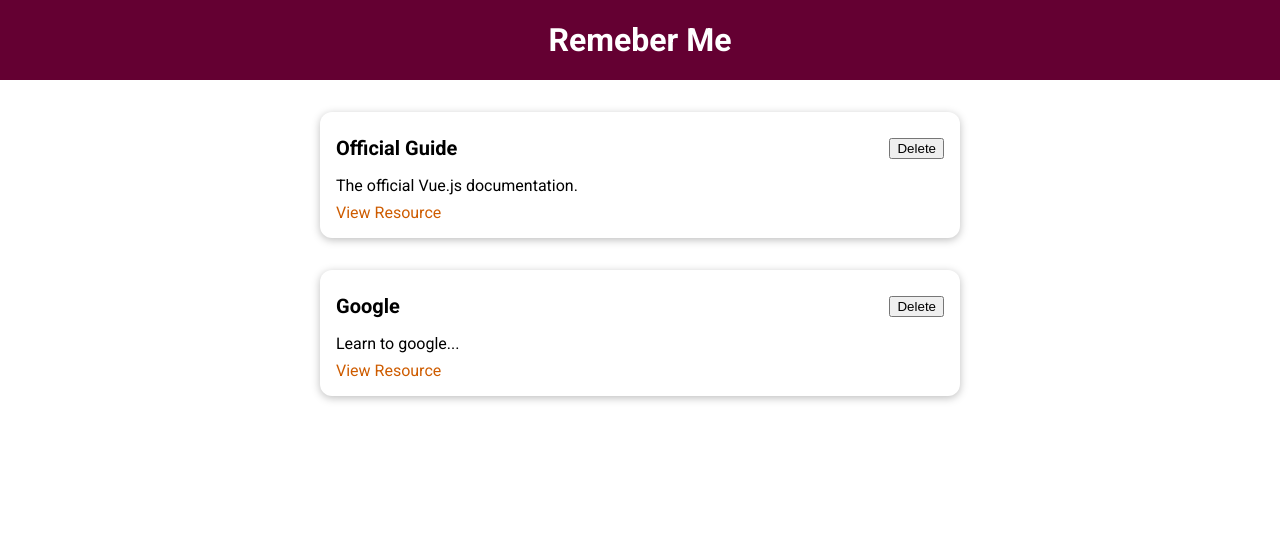
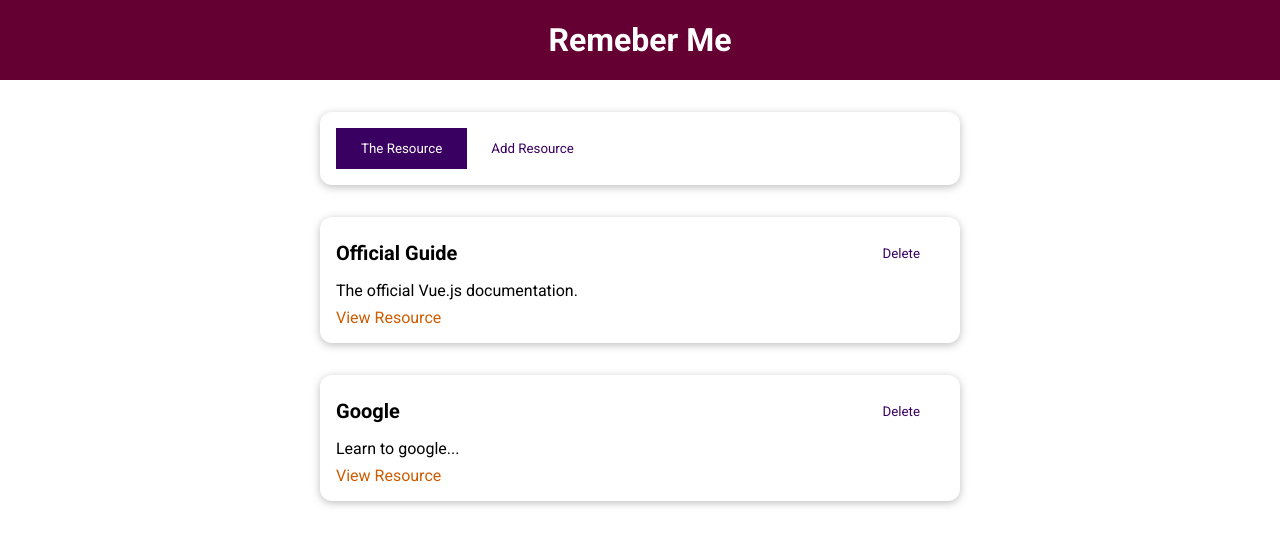
Before and after one commit to hatef-dev/Vue-Projects, a Vue app in the folder 01/: page / in a window 1280 px wide. Shown: the top 546 px of the page. Built offline with nearby package versions, Linux system fonts and the light colour scheme.

Commit message:
add fetch data

```diff
--- a/01/src/App.vue
+++ b/01/src/App.vue
@@ -1,45 +1,27 @@
 <template>
-  <the-header  title="Remeber Me"></the-header>
-  <stored-resources :resources="storedResources"></stored-resources>
+  <the-header title="Remeber Me"></the-header>
+  <the-resources></the-resources>
 </template>
 
 <script>
-import TheHeader from './components/layout/TheHeader.vue';
-import StoredResources from './components/learning-resource/StoredResources.vue';
+import TheHeader from "./components/layout/TheHeader.vue";
+import TheResources from "./components/learning-resource/TheResources.vue";
 export default {
   components: {
-    StoredResources,
+    TheResources,
     TheHeader,
-  },
-  data() {
-    return {
-      storedResources: [
-        {
-          id: "official-guide",
-          title: "Official Guide",
-          description: "The official Vue.js documentation.",
-          link: "https://vuejs.org",
-        },
-        {
-          id: "google",
-          title: "Google",
-          description: "Learn to google...",
-          link: "https://google.org",
-        },
-      ],
-    };
   },
 };
 </script>
 <style>
-@import url('https://fonts.googleapis.com/css2?family=Roboto:wght@400;700&display=swap');
+@import url('https://fonts.googleapis.com/css2?family=Roboto:ital,wght@0,100;0,300;0,400;0,500;0,700;0,900;1,100;1,300;1,400;1,500;1,700;1,900&display=swap');
 
 * {
   box-sizing: border-box;
 }
 
 html {
-  font-family: 'Roboto', sans-serif;
+  font-family: "Roboto", sans-serif;
 }
 
 body {
--- /dev/null
+++ b/01/src/components/UI/BaseButton.vue
@@ -0,0 +1,38 @@
+<template>
+    <button :type="type" :class="mode">
+        <slot></slot>
+    </button>
+</template>
+
+<script>
+export default {
+  props:['mode', 'type']
+}
+</script>
+<style scoped>
+button {
+  padding: 0.75rem 1.5rem;
+  font-family: inherit;
+  background-color: #3a0061;
+  border: 1px solid #3a0061;
+  color: white;
+  cursor: pointer;
+}
+
+button:hover,
+button:active {
+  background-color: #270041;
+  border-color: #270041;
+}
+
+.flat {
+  background-color: transparent;
+  color: #3a0061;
+  border: none;
+}
+
+.flat:hover,
+.flat:active {
+  background-color: #edd2ff;
+}
+</style>
--- /dev/null
+++ b/01/src/components/learning-resource/AddResource.vue
@@ -0,0 +1,68 @@
+<template>
+  <base-card>
+    <template v-slot:card>
+      <form @submit.prevent="addResourcesToData">
+        <div class="form-control">
+          <label for="title">Title</label>
+          <input id="title" name="title" type="text" ref="title" />
+        </div>
+        <div class="form-control">
+          <label for="description">Description</label>
+          <input
+            id="description"
+            name="description"
+            type="text"
+            ref="description"
+          />
+        </div>
+        <div class="form-control">
+          <label for="link">Link</label>
+          <input id="link" name="link" type="url" ref="link" />
+        </div>
+        <div class="form-control">
+          <base-button type="submit">Add Resources</base-button>
+        </div>
+      </form>
+    </template>
+  </base-card>
+</template>
+<script>
+export default {
+  inject: ["addResource"],
+  methods: {
+    addResourcesToData() {
+      const titleValue = this.$refs.title.value;
+      const descriptionValue = this.$refs.description.value;
+      const linkValue = this.$refs.link.value;
+      this.addResource(titleValue, descriptionValue, linkValue);
+    },
+  },
+};
+</script>
+<style scoped>
+label {
+  font-weight: bold;
+  display: block;
+  margin-bottom: 0.5rem;
+}
+
+input,
+textarea {
+  display: block;
+  width: 100%;
+  font: inherit;
+  padding: 0.15rem;
+  border: 1px solid #ccc;
+}
+
+input:focus,
+textarea:focus {
+  outline: none;
+  border-color: #3a0061;
+  background-color: #f7ebff;
+}
+
+.form-control {
+  margin: 1rem 0;
+}
+</style>
--- a/01/src/components/learning-resource/LearningResource.vue
+++ b/01/src/components/learning-resource/LearningResource.vue
@@ -5,7 +5,7 @@
         <div>
           <header>
             <h3>{{ title }}</h3>
-            <button>Delete</button>
+            <base-button mode="flat">Delete</base-button>
           </header>
         </div>
         <p>{{ description }}</p>
--- a/01/src/components/learning-resource/StoredResources.vue
+++ b/01/src/components/learning-resource/StoredResources.vue
@@ -16,12 +16,7 @@ export default {
   components: {
     LearningResource,
   },
-  props: {
-    resources: {
-        type: Array,
-        required:true
-    }
-  }
+  inject: ['resources']
 };
 </script>
 <style scoped>
--- /dev/null
+++ b/01/src/components/learning-resource/TheResources.vue
@@ -0,0 +1,64 @@
+<template>
+  <base-card>
+    <template v-slot:card>
+      <base-button @click="switchTab('stored-resources')" :mode="selctedTab === 'stored-resources'? null:'flat'"
+        >The Resource</base-button
+      >
+      <base-button @click="switchTab('add-resource')" :mode="selctedTab === 'add-resource'? null:'flat'"
+        >Add Resource</base-button
+      >
+    </template>
+  </base-card>
+  <component :is="selctedTab"></component>
+</template>
+
+<script>
+import StoredResources from "./StoredResources.vue";
+import AddResource from "./AddResource.vue";
+export default {
+  components: {
+    AddResource,
+    StoredResources,
+  },
+  data() {
+    return {
+      storedResources: [
+        {
+          id: "official-guide",
+          title: "Official Guide",
+          description: "The official Vue.js documentation.",
+          link: "https://vuejs.org",
+        },
+        {
+          id: "google",
+          title: "Google",
+          description: "Learn to google...",
+          link: "https://google.org",
+        },
+      ],
+      selctedTab: "stored-resources",
+    };
+  },
+  provide(){
+    return{
+        resources: this.storedResources,
+        addResource: this.addResource
+    }
+  },
+  methods: {
+    switchTab(tab) {
+      this.selctedTab = tab;
+    },
+    addResource(title, description, link) {
+        const newResource = {
+            id : new Date().toISOString(),
+            description,
+            title,
+            link,
+        }
+        this.storedResources.unshift(newResource)
+        this.selctedTab = 'stored-resources'
+    }
+  },
+};
+</script>
--- a/01/src/main.js
+++ b/01/src/main.js
@@ -1,6 +1,8 @@
 import { createApp } from "vue";
 import App from './App.vue'
 import BaseCard from './components/UI/BaseCard.vue'
+import BaseButton from './components/UI/BaseButton.vue'
 const app = createApp(App)
 app.component('base-card', BaseCard)
+app.component('base-button', BaseButton)
 app.mount('#app')
```
